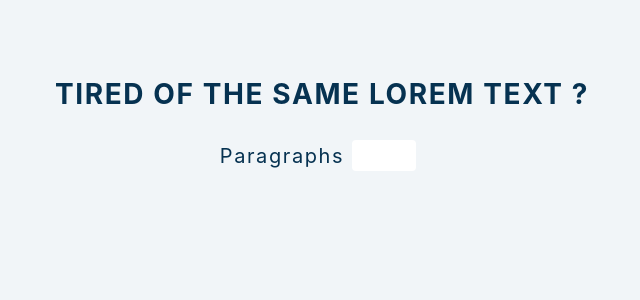
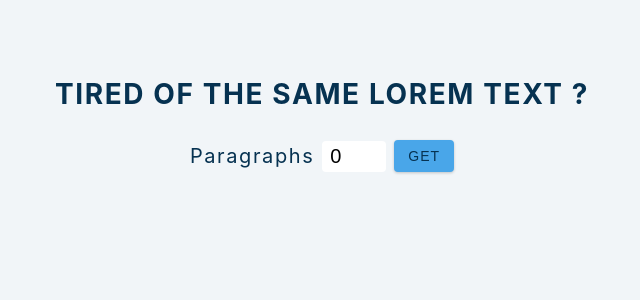
Before and after one commit to Ilesanmi-Erioluwa-Victor/text-generator-react, a React (Create React App) app: page / in a window 1280 px wide. Shown: the top 300 px of the page, without its empty margins (318-958 px from the left). Built offline with nearby package versions, Linux system fonts and the light colour scheme.

Commit message:
Added my Button

```diff
--- a/src/App.js
+++ b/src/App.js
@@ -15,7 +15,17 @@ function App() {
 
       <form className="lorem-form" onSubmit={HandleSubmit}>
         <label htmlFor="amount">Paragraphs</label>
-        <input name="amount" id="amount" type={"number"} />
+        <input
+          name="amount"
+          id="amount"
+          type={"number"}
+          value={count}
+          onChange={(e) => setCount(e.target.value)}
+        />
+
+        <button className="btn" type="submit">
+          Get
+        </button>
       </form>
     </section>
   );
```
